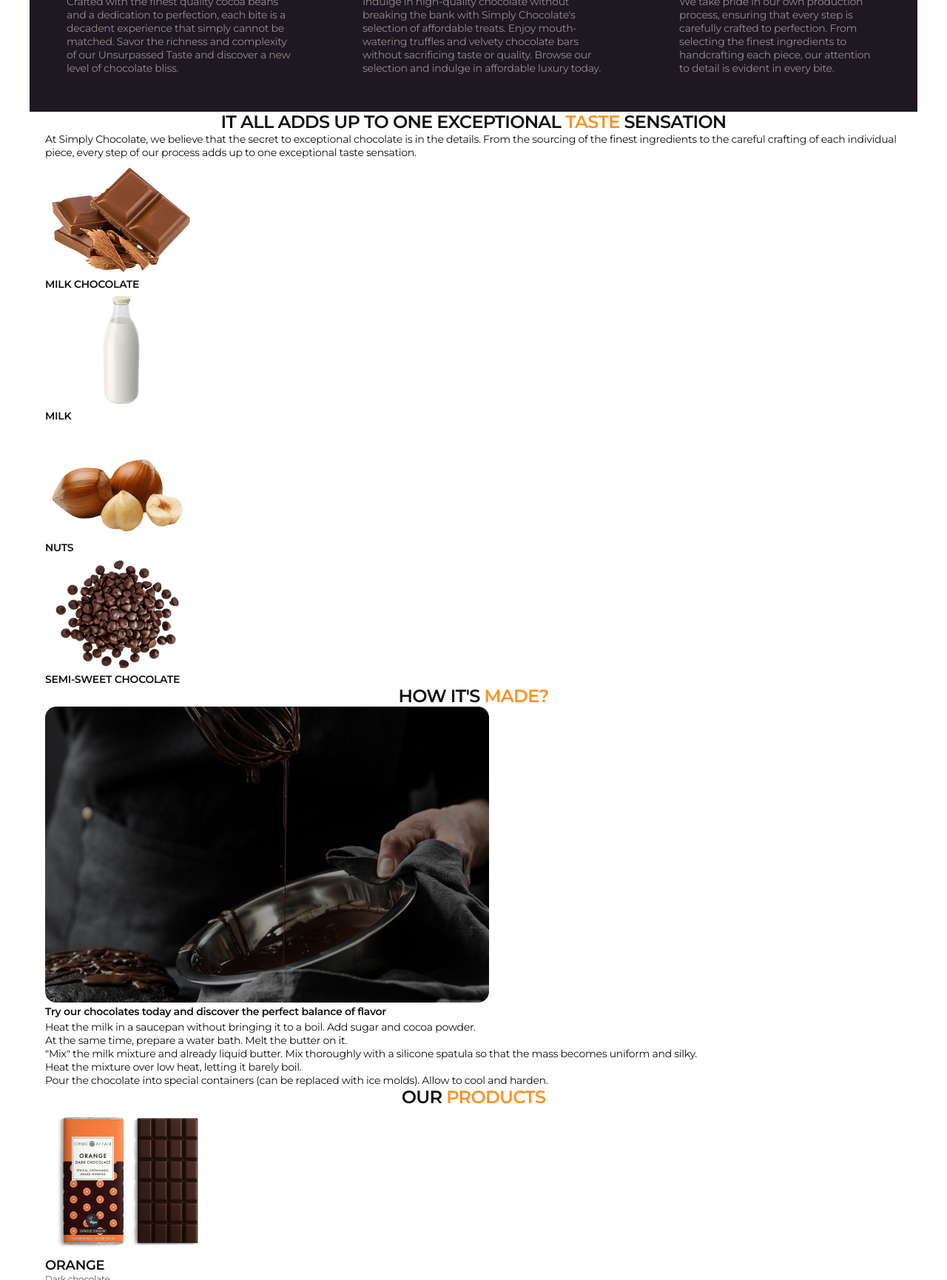
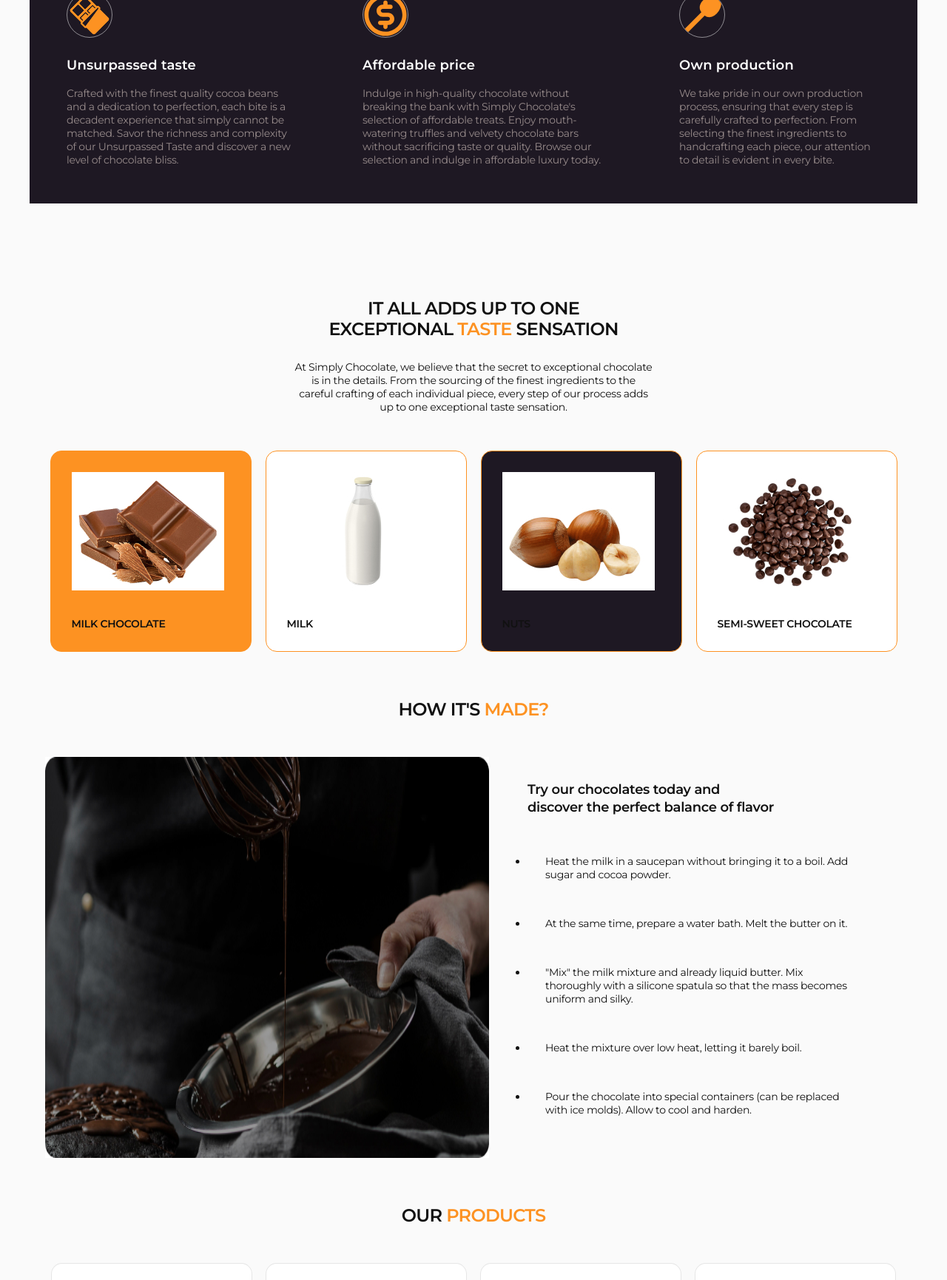
Before and after one commit to YanaBoichenko/simply-chocolate, a plain HTML site: page index.html in a window 1280 px wide. Shown: the part 805-2535 px from the top of the page at 74% size. Drawn offline with nearby package versions, Linux system fonts and the light colour scheme.

Commit message:
adding-css

```diff
--- a/css/styles.css
+++ b/css/styles.css
@@ -6,6 +6,7 @@ body {
     font-weight: 400;
     line-height: 18px;
     letter-spacing: -0.28px;
+    background-color: #fafafa;
 }
 
 h1, h2, h3, h4, p {
@@ -173,6 +174,7 @@ li {list-style-type: none;}
     letter-spacing: -0.72px;
     text-transform: uppercase;
     text-align: center;
+    padding-bottom: 50px;
 }
 
 .second-title-accent {
@@ -204,6 +206,8 @@ li {list-style-type: none;}
     background: #1E1823;
     margin-right: auto;
     margin-left: auto;
+    margin-bottom: 128px;
+    margin-top: 72px;
 }
 
 .advantages-inner {
@@ -213,6 +217,15 @@ li {list-style-type: none;}
 
 .advantages-item {
     fill: #FD9222;
+}
+
+.advantages-icon {
+    border: 1px solid rgba(255, 255, 255, 0.50);
+    border-radius: 50px;
+    fill: #FD9222;
+    margin-bottom: 22px;
+    height: 62px;
+    width: 62px;
 }
 
 .ingridients {
@@ -242,7 +255,165 @@ li {list-style-type: none;}
     /* text-align: center; */
 }
 
+/* Section 3*/
+
+.ingridients-section {
+    margin-bottom: 64px;
+}
+
+.ingridients-title {
+    color: #111;
+    text-align: center;
+    font-size: 24px;
+    font-style: normal;
+    font-weight: 600;
+    line-height: 28px;
+    letter-spacing: -0.72px;
+    text-transform: uppercase;
+    text-align: center;
+    margin-bottom: 28px;
+}
+
+.ingridients-text {
+    margin-bottom: 50px;
+}
+
+.ingridients-title-wrap  {
+    margin-left: auto;
+     margin-right: auto;
+    text-align: center;
+}
+
+.ingridients-list {
+    display: flex;
+    gap: 19px;
+    text-align: center;
+    justify-content: center;
+    flex-basis: 1;
+}
+
+.ingridients-item {
+    border-radius: 15px;
+    border: 1px solid #FD9222;
+    background: #FFF;
+    padding: 28px 36px 28px 28px;
+}
+
+.ingridients-item:nth-child(1) {
+    background-color: #FD9222;
+}
+
+.ingridients-item:nth-child(3) {
+    background-color: #1E1823;
+}
+
+.ingridients-picture {
+    margin-bottom: 36px;
+}
+
+.ingridients-picture:nth-child(1) {
+    stroke: #FD9222;
+}
+
+.ingridients {
+    text-align: left;
+    color: #111;
+}
+
+/*Section 4 */
+
+.made-section {
+    margin-top: 64px;
+    margin-bottom: 64px;
+}
+
+.made-section-content {
+    display: flex;
+    gap: 20px;
+}
+
+.made-section-text {
+    padding: 0 32px 32px;
+}
+
+.made-steps-text {
+    padding: 24px;
+    list-style-type: disc;
+}
+
+.bold-text {
+    font-size: 18px;
+    font-weight: 600;
+    line-height: 24px;
+    margin-bottom: 28px;
+    padding: 32px 32px 0;
+}
+/* Section 5 */
+
+.products {
+    margin-top: 64px;
+    margin-bottom: 64px;
+}
+
+.products-list {
+    display: flex;
+    gap: 18px;
+    justify-content: center;
+    text-align: center;
+}
+
+.products-item {
+    border-radius: 15px;
+    border: 1px solid rgba(17, 17, 17, 0.10);
+    background: #FFF;
+    padding: 32px 20px;
+}
+
+.products-picture {
+    margin-bottom: 8px;
+}
+
+.products-value {
+    line-height: normal;
+    font-weight: 600;
+    border-radius: 100px;
+    border: 1px solid rgba(17, 17, 17, 0.10);
+    background: #FAFAFA;
+    padding: 8px 20px;
+    text-align: center;
+}
+
+.products-description {
+    margin-bottom: 18px;
+}
 /* footer */
+
+.footer {
+    background-color: #1E1823;
+    padding: 50px 32px;
+}
+
+.address {
+    display: flex;
+    gap: 63px;
+    text-align: left;
+    margin-bottom: 86px;
+}
+
+.footer-wrap {
+    display: flex;
+    justify-content: space-between;
+}
+
+.footer-social-link {
+    display: flex;
+    gap: 18px;
+}
+
+.f-social-item {
+    stroke: #FFF;
+}
+
 
 .footer-text {
     color: #f2e1e1;
@@ -258,15 +429,16 @@ li {list-style-type: none;}
 
 .contact-us {
     color: #FFF;
-    text-align: center;
+    text-align: left;
     font-size: 14px;
     font-weight: 500;
     line-height: 18px;
+    padding-bottom: 14px;
 }
 
 .contact-list {
     color: #FFF;
-    text-align: center;
+    text-align: left;
     font-size: 14px;
     font-weight: 400;
     font-style: normal;
@@ -277,6 +449,8 @@ li {list-style-type: none;}
 
 
 .footer-menu {
+    display: flex;
+    gap: 24px;
     color: #FFF;
     font-size: 14px;
     font-style: normal;
--- a/index.html
+++ b/index.html
@@ -134,35 +134,52 @@
         </div>
       </section>
 
-      <section>
+      <section class="ingridients-section">
         <div class="container">
-          <h2 class="second-title">
-            IT ALL ADDS UP TO ONE EXCEPTIONAL<span class="second-title-accent">
-              taste</span
-            >
+          <div class="ingridients-title-wrap">
+            <h2 class="ingridients-title">
+              IT ALL ADDS UP TO ONE <br />
+              EXCEPTIONAL<span class="second-title-accent"> taste</span>
               SENSATION
             </h2>
-          <p>
+            <p class="ingridients-text">
               At Simply Chocolate, we believe that the secret to exceptional
-            chocolate is in the details. From the sourcing of the finest
-            ingredients to the careful crafting of each individual piece, every
-            step of our process adds up to one exceptional taste sensation.
+              chocolate <br />
+              is in the details. From the sourcing of the finest ingredients to
+              the <br />
+              careful crafting of each individual piece, every step of our
+              process adds <br />
+              up to one exceptional taste sensation.
             </p>
-          <ul>
-            <li>
-              <img src="./images/milk-chocolate.jpg" alt="Milk chocolate" />
+          </div>
+          <ul class="ingridients-list">
+            <li class="ingridients-item">
+              <img
+                class="ingridients-picture"
+                src="./images/milk-chocolate.jpg"
+                alt="Milk chocolate"
+              />
               <p class="ingridients">Milk chocolate</p>
             </li>
-            <li>
-              <img src="./images/milk.jpg" alt="Milk" />
+            <li class="ingridients-item">
+              <img
+                class="ingridients-picture"
+                src="./images/milk.jpg"
+                alt="Milk"
+              />
               <p class="ingridients">Milk</p>
             </li>
-            <li>
-              <img src="./images/nuts.jpg" alt="Nuts" />
+            <li class="ingridients-item">
+              <img
+                class="ingridients-picture"
+                src="./images/nuts.jpg"
+                alt="Nuts"
+              />
               <p class="ingridients">Nuts</p>
             </li>
-            <li>
+            <li class="ingridients-item">
               <img
+                class="ingridients-picture"
                 src="./images/semi-sweet-chocolate.jpg"
                 alt="Semi-sweet chocolate"
               />
@@ -172,99 +189,109 @@
         </div>
       </section>
 
-      <section>
+      <section class="made-section">
         <div class="container">
           <h2 class="second-title">
             How it's <span class="second-title-accent">made?</span>
           </h2>
+          <div class="made-section-content">
             <img src="./images/future-video-image.jpg" />
+          <div class="made-wrap">
             <p class="bold-text">
-            Try our chocolates today and discover the perfect balance of flavor
+            Try our chocolates today and<br> discover the perfect balance of flavor
             </p>
-          <ul>
-            <li>
+            <ul class="made-section-text">
+              <li class="made-steps-text">
                 <p>
                   Heat the milk in a saucepan without bringing it to a boil. Add
                   sugar and cocoa powder.
                 </p>
               </li>
-            <li>
+              <li class="made-steps-text">
                 <p>
                   At the same time, prepare a water bath. Melt the butter on it.
                 </p>
               </li>
-            <li>
+              <li class="made-steps-text">
                 <p>
-                "Mix" the milk mixture and already liquid butter. Mix thoroughly
-                with a silicone spatula so that the mass becomes uniform and
-                silky.
+                  "Mix" the milk mixture and already liquid butter. Mix
+                  thoroughly with a silicone spatula so that the mass becomes
+                  uniform and silky.
                 </p>
               </li>
-            <li>
+              <li class="made-steps-text">
                 <p>Heat the mixture over low heat, letting it barely boil.</p>
               </li>
-            <li>
+              <li class="made-steps-text">
                 <p>
-                Pour the chocolate into special containers (can be replaced with
-                ice molds). Allow to cool and harden.
+                  Pour the chocolate into special containers (can be replaced
+                  with ice molds). Allow to cool and harden.
                 </p>
               </li>
             </ul>
             </div>
+          </div>
+        </div>
       </section>
 
-      <section>
+      <section class="products">
         <div class="container">
           <h2 class="second-title">
             Our <span class="second-title-accent">products</span>
           </h2>
-          <ul>
-            <li>
-              <img
+          <ul class="products-list">
+            <li class="products-item">
+              <img class="products-picture"
                 src="./images/orange-dark-chocolate.jpg"
                 alt="Orange Dark Chocolate"
               />
               <h3 class="products-title">Orange</h3>
               <p class="products-description">Dark chocolate</p>
+              <p class="products-value">45 UAH</p>
             </li>
-            <li>
-              <img
+            <li class="products-item">
+              <img class="products-picture"
                 src="./images/apple-cranberry-milk-chocolate.jpg"
                 alt="Apple&Cranberry Milk Chocolate"
               />
               <h3 class="products-title">Apple&Cranberry</h3>
               <p class="products-description">Milk chocolate</p>
+              <p class="products-value">50 UAH</p>
             </li>
-            <li>
-              <img
+            <li class="products-item">
+              <img class="products-picture"
                 src="./images/lime-salt-dark-chocolate.jpg"
                 alt="Lime&Sea Salt Dark Chocolate"
               />
               <h3 class="products-title">Lime&Sea Salt</h3>
               <p class="products-description">Dark chocolate</p>
+              <p class="products-value">66 UAH</p>
             </li>
-            <li>
-              <img
+            <li class="products-item">
+              <img class="products-picture"
                 src="./images/pineapple-dark-chocolate.jpg"
                 alt="Pineapple Dark Chocolate"
               />
               <h3 class="products-title">Pineapple</h3>
               <p class="products-description">Dark chocolate</p>
+              <p class="products-value">64 UAH</p>
             </li>
           </ul>
         </div>
       </section>
     </main>
 
-    <footer>
+    <footer class="footer">
       <div class="container">
+        <div class="footer-wrap">
            <p class="footer-text">
-          <span class="footer-text-accent">Chocolate</span> a delicious cure for
+          <span class="footer-text-accent">Chocolate</span> a delicious<br> cure for
           a bad day
         </p>
-        <p class="contact-us">Contact us</p>
-        <address>
+        <address class="address">
           <ul class="contact-list">
+          <li><p class="contact-us">Contact us</p>
+          </li>
             <li>
               <a class="contact-item" href="tel:+380684439426"
                 >+380 (68) 443-94-26</a
@@ -276,19 +303,22 @@
               >
             </li>
           </ul>
-        </address>
-        <ul>
-          <li>
+          <ul class="footer-social-link">
+          <li class="f-social-item">
             <svg width="24" height="24">
               <use href="/images/symbol-defs.svg#icon-instagram"></use>
             </svg>
           </li>
-          <li>
+          <li class="f-social-item">
             <svg width="24" height="24">
               <use href="./images/symbol-defs.svg#icon-twitter"></use>
             </svg>
           </li>
-          <nav>
+          </ul>
+        </address>
+        </div>
+
+          <nav class="nav-footer">
             <ul class="footer-menu">
               <li>Home</li>
               <li>How it's made?</li>
@@ -300,6 +330,5 @@
         </ul>
       </div>
     </footer>
-    <
   </body>
 </html>
```
Lines whose indentation alone changed are shown as unchanged.
